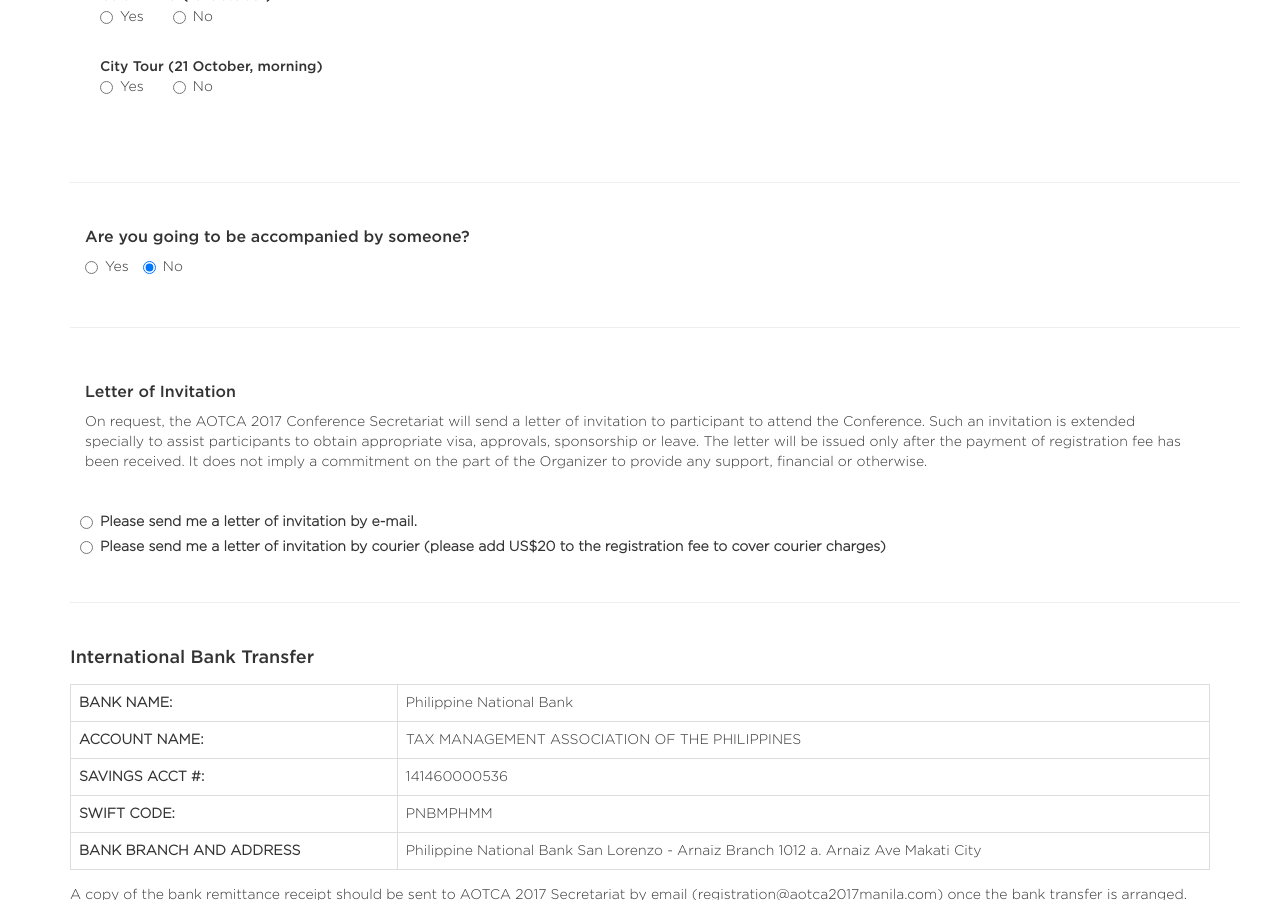
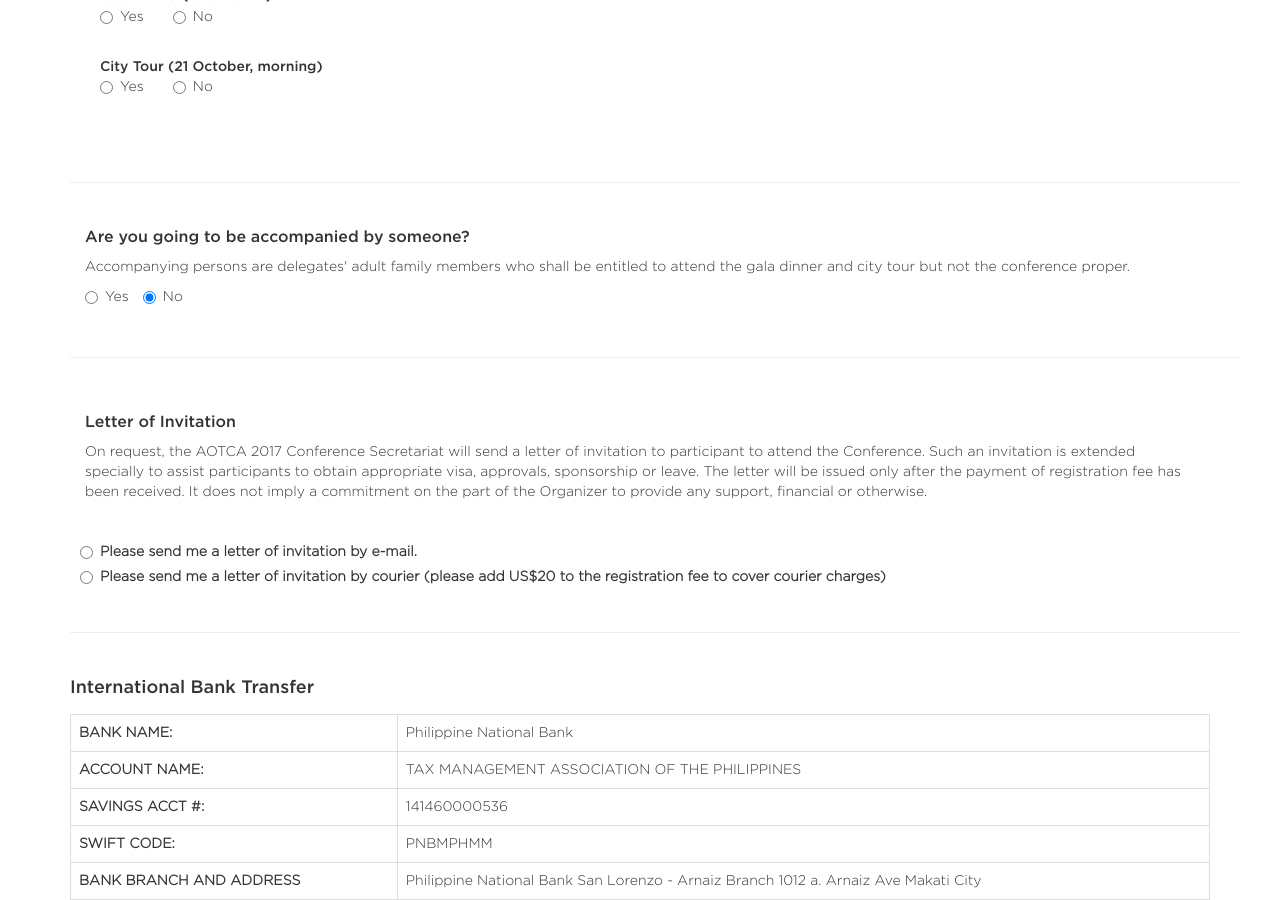
Before and after one commit to aotca2017/aotca2017international, a Jekyll site: the page built from index.html, in a window 1280 px wide and 900 px high, scrolled down 1505 px. Built offline with Jekyll 4.4.1, drawn with Linux system fonts in a browser that asks for light colours.

Commit message:
Add text

```diff
--- a/_includes/content.html
+++ b/_includes/content.html
@@ -168,6 +168,8 @@
 
         <div class="col-md-12 accompanying-container clearfix">
             <h4 class="form-header">Are you going to be accompanied by someone?</h4>
+            <p>Accompanying persons are delegates' adult family members who shall be entitled to attend the gala dinner and city tour but not the conference proper.</p>
+
             <label class="radio-inline">
                 <input class="accompanyRadio" type="radio" name="accompanyRadio" value="1" required>Yes
             </label>
```
